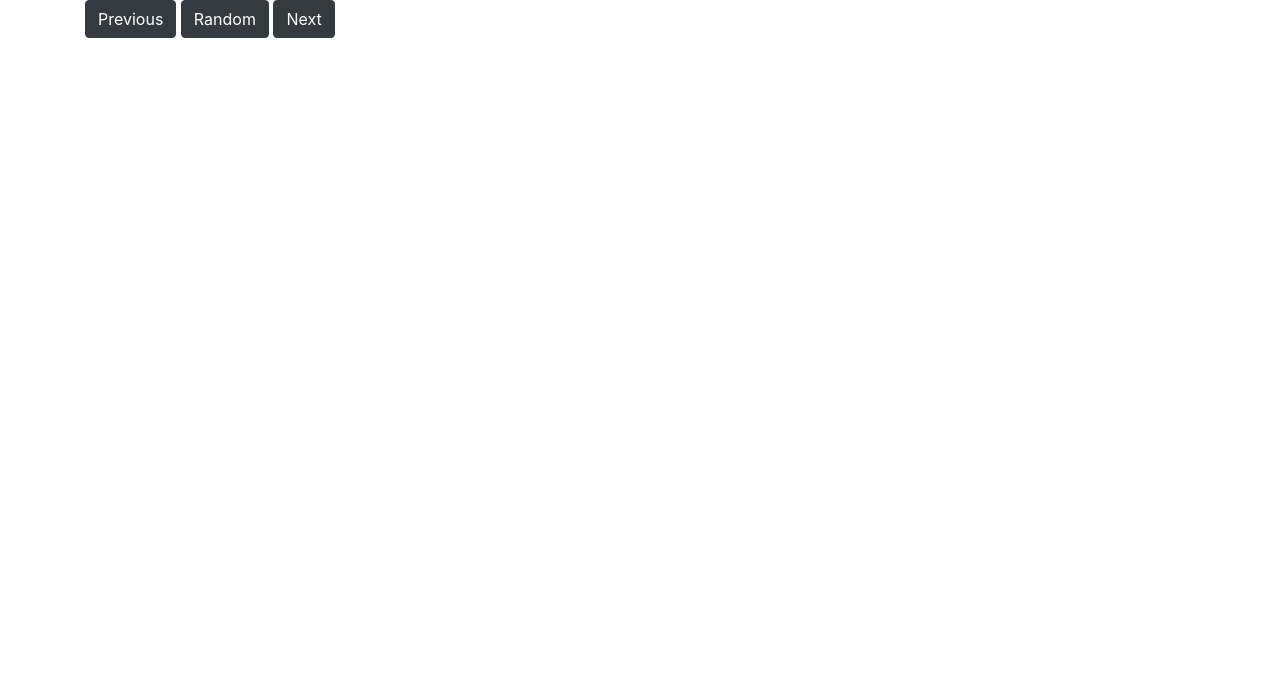
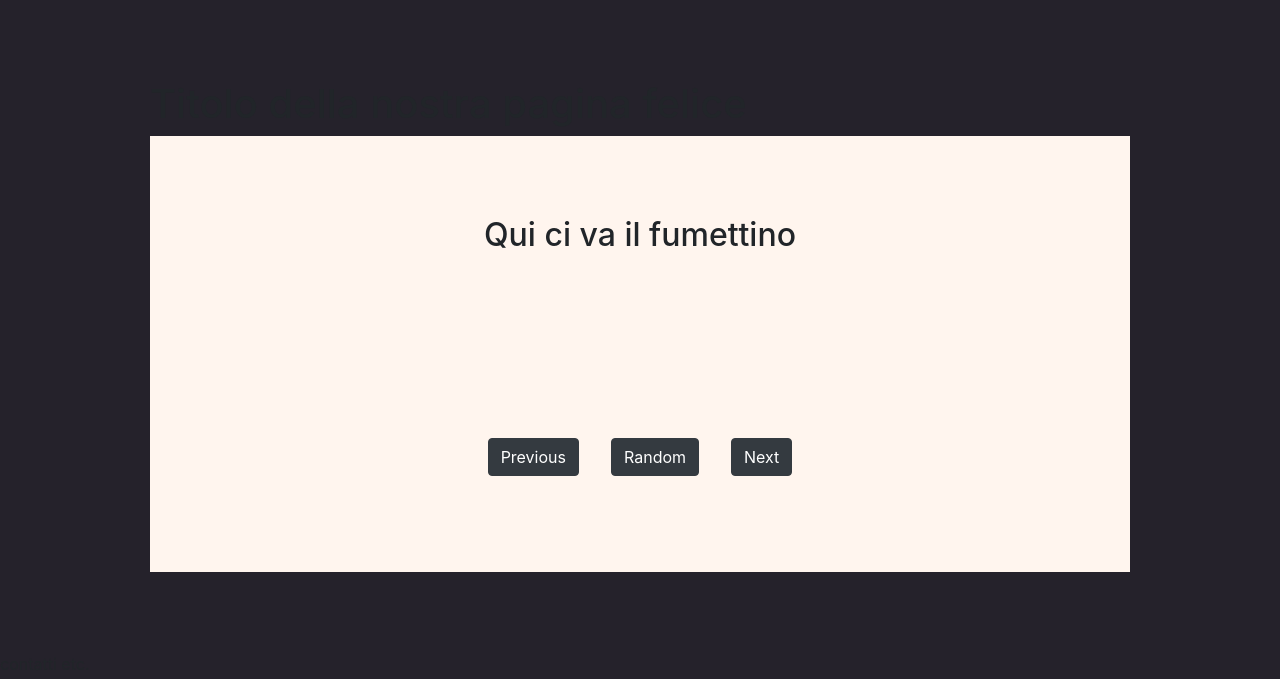
Before and after one commit to MinimaUbu/xkcd_fumettofelice, a plain HTML site: page index.html in a window 1280 px wide. Drawn offline with nearby package versions, Linux system fonts and the light colour scheme.

Commit message:
Struttura html

```diff
--- a/index.html
+++ b/index.html
@@ -6,14 +6,20 @@
     <link rel="stylesheet" href="https://stackpath.bootstrapcdn.com/bootstrap/4.5.0/css/bootstrap.min.css">
     <title>Document</title>
 </head>
-<body style="background-color: 25222B;">
-    <div class="container">
-        <div>
-        <button type="button" class="btn btn-dark">Previous</button>
-        <button type="button" class="btn btn-dark">Random</button>
-        <button type="button" class="btn btn-dark">Next</button>
+<body style="background-color: #25222B;">
+    <div class="container d-flex-column" style="padding: 5rem;">
+        <h1>Titolo della nostra pagina felice</h1>
+        <div class="container d-flex justify-content-center" style="box-shadow: 5px, 5px, 5px; background-color: seashell; padding: 5rem;">
+            <h2> Qui ci va il fumettino </h2>
         </div>
-
+        <div class="d-flex justify-content-center" style="background-color: seashell; padding: 5rem;">
+        <button type="button" class="btn btn-dark" style="margin: 1rem">Previous</button>
+        <button type="button" class="btn btn-dark" style="margin: 1rem">Random</button>
+        <button type="button" class="btn btn-dark" style="margin: 1rem">Next</button>
+        </div>
     </div>
+    <footer>
+        contatti etc.
+    </footer>
 </body>
 </html>
```
